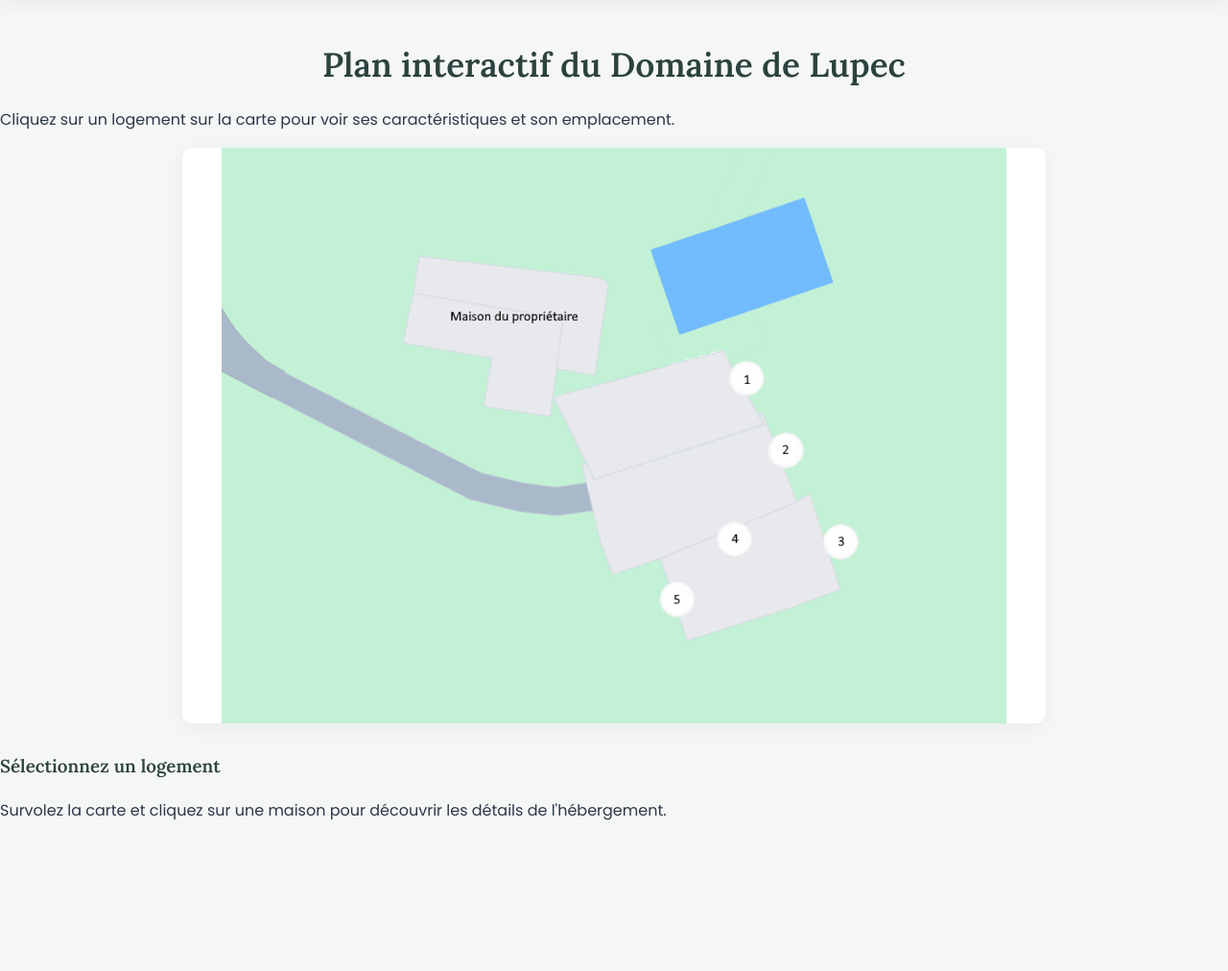
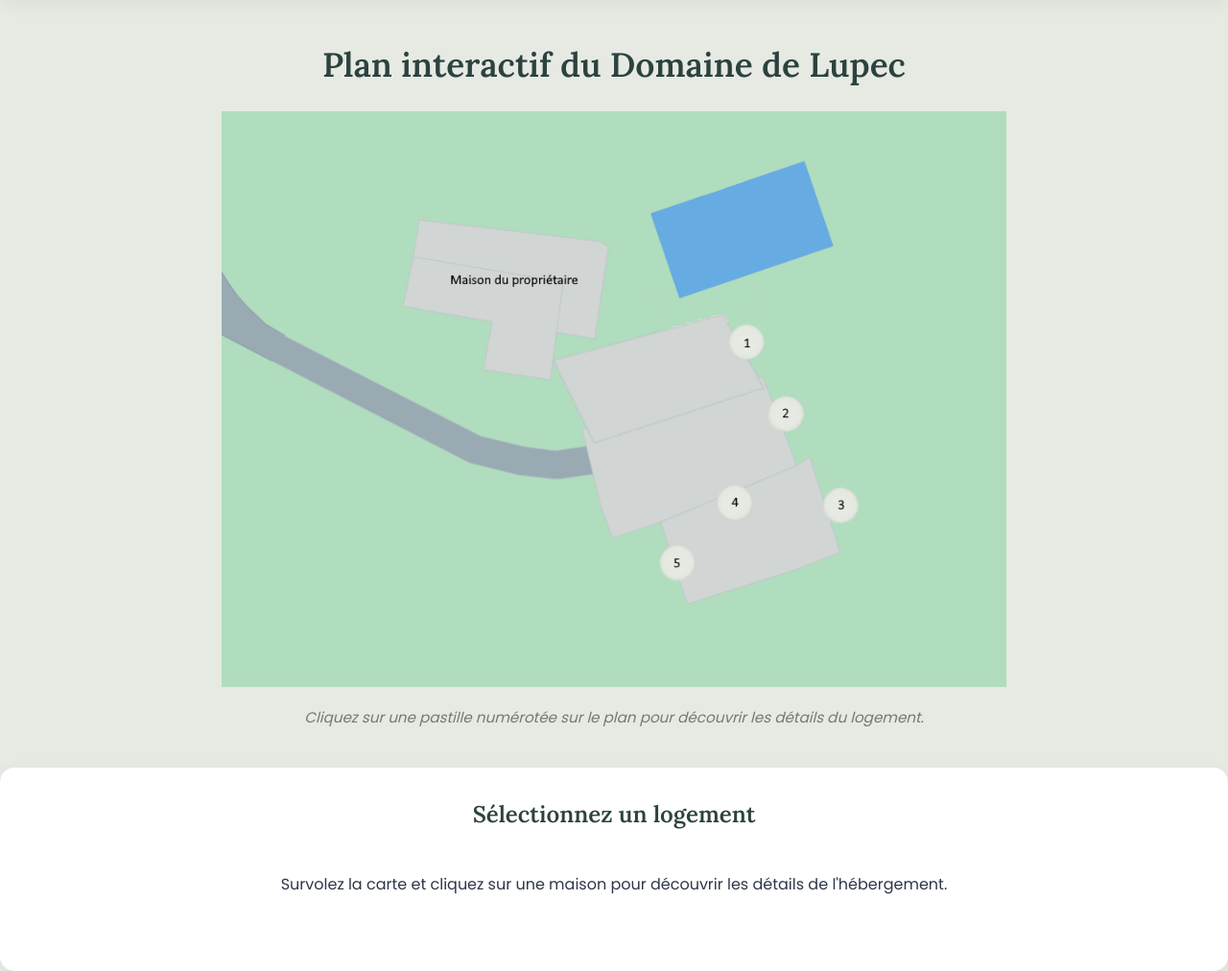
Before and after one commit to MireauAppel/fullstack-web-fundamentals, a Flask app: page / in a window 1280 px wide. Shown: the part 56-1068 px from the top of the page at 96% size. Before the commit the page ends 911 px from the top, so only its background shows below. Run offline with Flask 3, Linux system fonts and the light colour scheme; data that the repository does not hold is empty.

Commit message:
Updated map style and background style

```diff
--- a/Projet_Web_S4/static/style.css
+++ b/Projet_Web_S4/static/style.css
@@ -2,7 +2,7 @@
    1. PALETTE DE COULEURS (Inspirée de la maquette)
    ========================================= */
 :root {
-    --bg-page: #F5F7F6;       /* Gris très clair/blanc cassé pour le fond */
+   --bg-page: #E6EAE3; /* Un pastel ternaire doux pour le fond de page */
     --bg-map: #82A284;        /* Vert sauge doux pour le domaine */
     --color-text: #2D3748;    /* Gris anthracite (plus doux que le noir pur) */
     --color-primary: #2C423F; /* Vert sombre élégant pour les boutons/titres */
@@ -100,20 +100,33 @@ p.subtitle {
    ========================================= */
 #domain-map {
     width: 100%;
-    max-width: 900px; /* Ajuste selon la taille de ton image */
-    height: 600px;    /* Ajuste selon la hauteur de ton image */
-    margin: 0 auto 30px auto;
+    max-width: 950px;
+    height: 600px;
+    margin: 20px auto 40px auto;
 
-    /* On charge TON image en fond */
-    background-image: url('Map\ lupec.png');
-    background-size: contain; /* L'image s'adapte sans être coupée */
+    background-image: url('map_domaine.png');
+    background-size: contain;
     background-position: center;
     background-repeat: no-repeat;
 
-    position: relative; /* Indispensable pour placer les pastilles */
-    border-radius: 10px;
-    box-shadow: var(--shadow-soft);
-    background-color: white; /* Fond blanc si l'image ne prend pas toute la place */
+    position: relative;
+
+    /* LES MODIFICATIONS SEAMLESS SONT ICI */
+    background-color: transparent; /* On enlève le fond blanc */
+    box-shadow: none; /* On enlève l'ombre de la boîte */
+
+    /* ASTUCE PRO : Si ton image a un fond blanc, ceci va le rendre transparent
+       et fusionner ton dessin avec le pastel de la page ! */
+    mix-blend-mode: multiply;
+}
+/* L'INSTRUCTION SOUS LA CARTE */
+.map-instruction {
+    text-align: center;
+    font-size: 0.95rem;
+    color: #777777; /* Un gris doux pour ne pas agresser l'œil */
+    font-style: italic;
+    margin-top: -20px; /* Remonte le texte légèrement vers l'image */
+    margin-bottom: 40px; /* Laisse de l'espace avant le panneau d'info */
 }
 
 /* =========================================
@@ -158,3 +171,40 @@ p.subtitle {
 .marker-3 { top: 68.5%; left: 76.5%; } /* Batiment 3: Studio Hobbit*/
 .marker-4 { top: 78%; left: 57%; } /* Batiment 4: Studio Gandalf*/
 .marker-5 { top: 68%; left: 64%; } /* Batiment 5: Appartement*/
+
+/* =========================================
+   6. LE PANNEAU D'INFORMATION
+   ========================================= */
+#info-panel {
+    background: var(--color-white);
+    padding: 30px;
+    border-radius: 15px;
+    box-shadow: var(--shadow-soft);
+    min-height: 120px;
+    display: flex;
+    flex-direction: column;
+    justify-content: center;
+    text-align: center; /* On centre le texte du panneau */
+}
+
+#info-panel h3 {
+    margin-top: 0;
+    font-size: 1.5rem;
+}
+
+#info-link {
+    display: inline-block;
+    margin-top: 15px;
+    padding: 10px 25px;
+    background-color: var(--bg-map);
+    color: var(--color-white);
+    text-decoration: none;
+    border-radius: 25px;
+    font-weight: 500;
+    transition: background-color 0.3s ease;
+    align-self: center; /* Centre le bouton */
+}
+
+#info-link:hover {
+    background-color: var(--color-primary);
+}
--- a/Projet_Web_S4/templates/index.html
+++ b/Projet_Web_S4/templates/index.html
@@ -35,7 +35,6 @@
     </nav>
 
     <h1>Plan interactif du Domaine de Lupec</h1>
-    <p>Cliquez sur un logement sur la carte pour voir ses caractéristiques et son emplacement.</p>
 
     <div id="domain-map">
         {% for acc in accommodations %}
@@ -45,12 +44,14 @@
                  data-desc="{{ acc['description'] }}"
                  data-id="{{ acc['id'] }}"
                  title="{{ acc['name'] }}">
-
                 {{ loop.index }}
-
             </div>
         {% endfor %}
     </div>
+
+    <p class="map-instruction">
+        Cliquez sur une pastille numérotée sur le plan pour découvrir les détails du logement.
+    </p>
 
     <div id="info-panel">
         <h3 style="margin-top: 0;">Sélectionnez un logement</h3>
```
Also changed, not shown: Projet_Web_S4/static/map_domaine.png (renamed from Projet_Web_S4/static/Map lupec.png).
